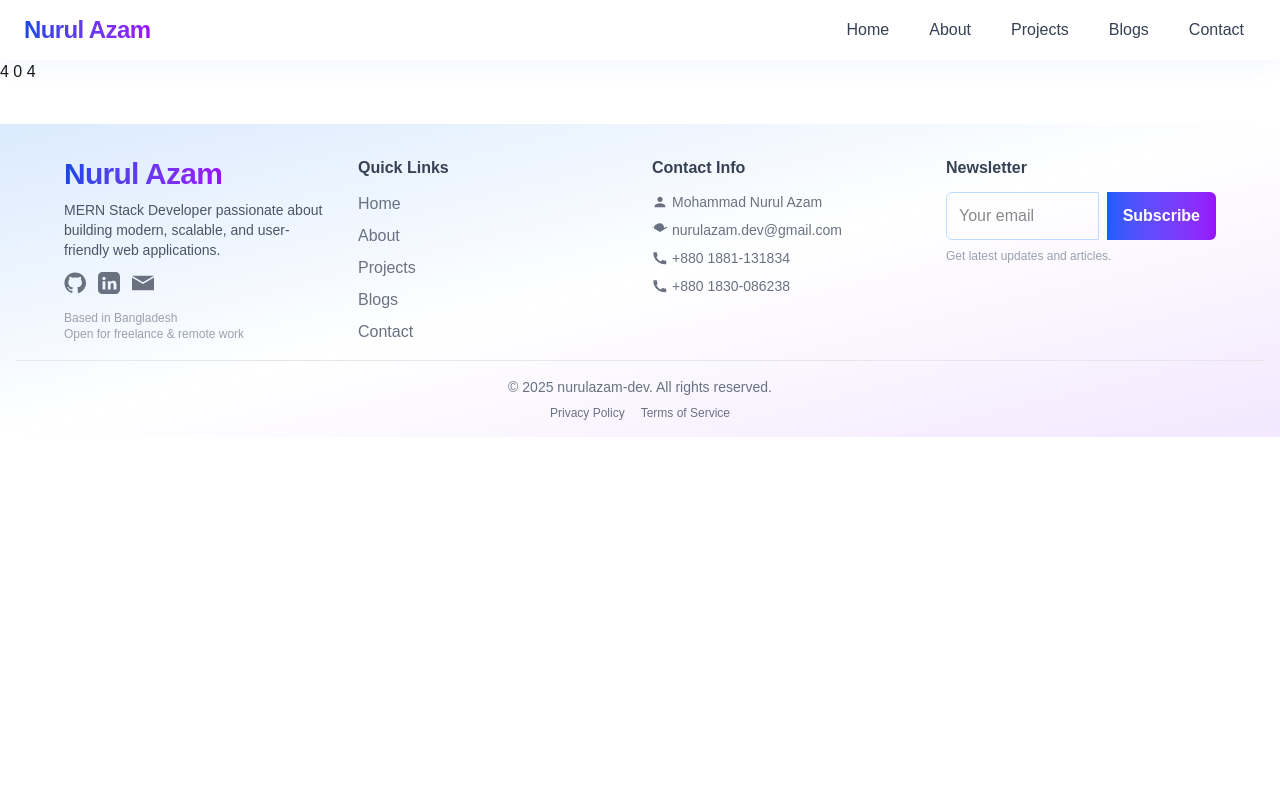
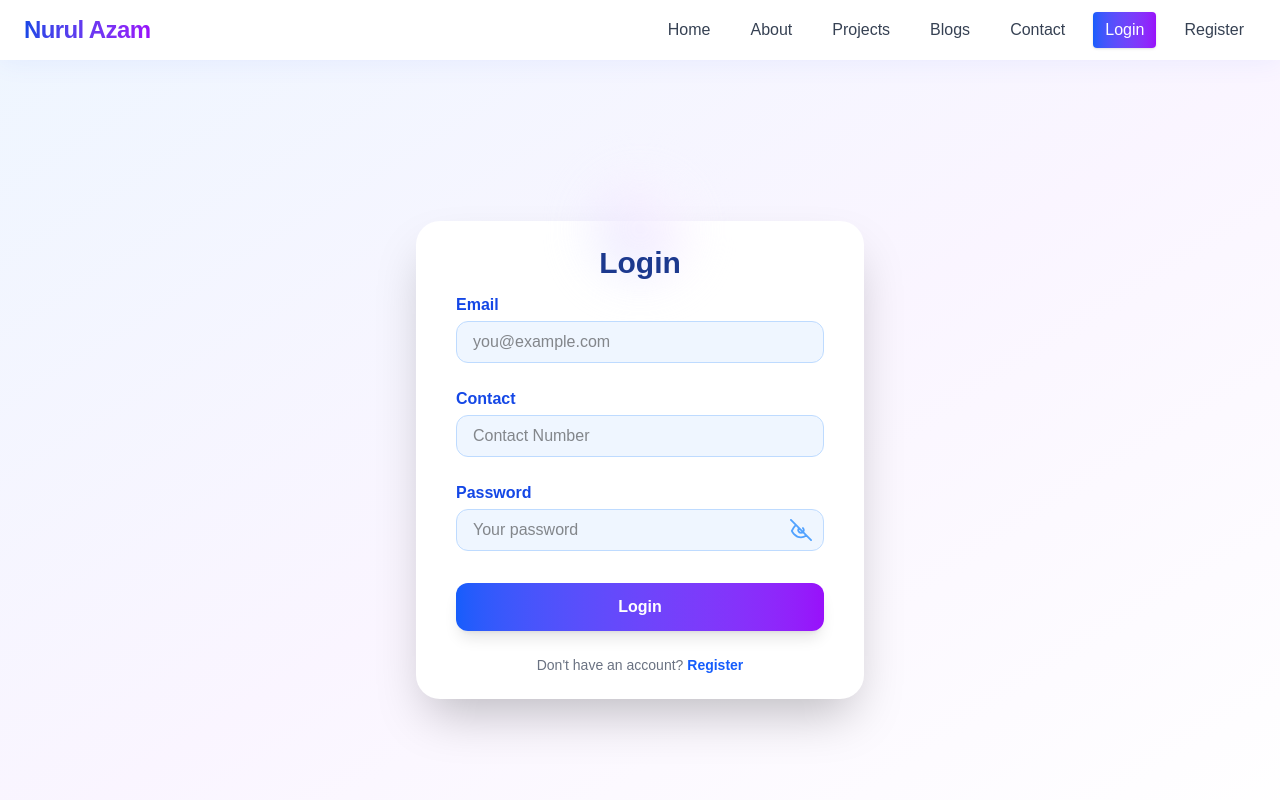
Before and after one commit to nurulazam-dev/nurulazamDev-portfolio-v3.0.0, a Next.js app: page /login in a window 1280 px wide. Before the commit this address had no page. Shown: the top 800 px of the page. Built offline with nearby package versions, Linux system fonts and the light colour scheme.

Commit message:
login page and component create and setup

```diff
--- /dev/null
+++ b/src/Components/Auth/Login.jsx
@@ -0,0 +1,131 @@
+import React, { useState } from "react";
+
+const Login = () => {
+  const [form, setForm] = useState({
+    email: "",
+    contact: "",
+    password: "",
+  });
+  const [showPassword, setShowPassword] = useState(false);
+
+  const handleChange = (e) => {
+    setForm({ ...form, [e.target.name]: e.target.value });
+  };
+
+  const handleSubmit = (e) => {
+    e.preventDefault();
+    // Handle login logic here
+    alert("Login submitted!");
+  };
+
+  return (
+    <section className="min-h-screen flex items-center justify-center bg-gradient-to-br from-blue-50 via-purple-50 to-white">
+      <div className="relative bg-white rounded-3xl shadow-2xl px-10 py-6 w-full max-w-md flex flex-col items-center">
+        <div className="absolute -top-10 left-1/2 -translate-x-1/2 w-24 h-24 bg-gradient-to-tr from-blue-100 via-purple-100 to-white rounded-full blur-xl opacity-80 z-0"></div>
+        <h2 className="text-3xl font-extrabold text-blue-900 mb-3 z-10">
+          Login
+        </h2>
+        <form className="w-full space-y-6 z-10" onSubmit={handleSubmit}>
+          <div>
+            <label
+              className="block text-blue-700 font-semibold mb-1"
+              htmlFor="email"
+            >
+              Email
+            </label>
+            <input
+              className="w-full px-4 py-2 rounded-xl border border-blue-200 focus:border-blue-500 outline-none bg-blue-50 transition"
+              type="email"
+              name="email"
+              id="email"
+              placeholder="you@example.com"
+              value={form.email}
+              onChange={handleChange}
+              required
+              autoComplete="email"
+            />
+          </div>
+          <div>
+            <label
+              className="block text-blue-700 font-semibold mb-1"
+              htmlFor="contact"
+            >
+              Contact
+            </label>
+            <input
+              className="w-full px-4 py-2 rounded-xl border border-blue-200 focus:border-blue-500 outline-none bg-blue-50 transition"
+              type="text"
+              name="contact"
+              id="contact"
+              placeholder="Contact Number"
+              value={form.contact}
+              onChange={handleChange}
+              required
+              autoComplete="tel"
+            />
+          </div>
+          <div>
+            <label
+              className="block text-blue-700 font-semibold mb-1"
+              htmlFor="password"
+            >
+              Password
+            </label>
+            <div className="relative">
+              <input
+                className="w-full px-4 py-2 rounded-xl border border-blue-200 focus:border-blue-500 outline-none bg-blue-50 transition pr-10"
+                type={showPassword ? "text" : "password"}
+                name="password"
+                id="password"
+                placeholder="Your password"
+                value={form.password}
+                onChange={handleChange}
+                required
+                autoComplete="current-password"
+              />
+              <button
+                type="button"
+                className="absolute right-3 top-1/2 -translate-y-1/2 text-blue-400 hover:text-blue-700"
+                onClick={() => setShowPassword((v) => !v)}
+                tabIndex={-1}
+              >
+                {showPassword ? (
+                  <svg width="22" height="22" fill="none" viewBox="0 0 24 24">
+                    <path
+                      d="M12 5c-7 0-10 7-10 7s3 7 10 7 10-7 10-7-3-7-10-7zm0 12c-2.8 0-5-2.2-5-5s2.2-5 5-5 5 2.2 5 5-2.2 5-5 5zm0-8a3 3 0 100 6 3 3 0 000-6z"
+                      fill="currentColor"
+                    />
+                  </svg>
+                ) : (
+                  <svg width="22" height="22" fill="none" viewBox="0 0 24 24">
+                    <path
+                      d="M1 1l22 22M17.94 17.94C16.13 19.13 14.13 20 12 20c-7 0-10-7-10-7a18.7 18.7 0 014.06-5.94M9.88 9.88A3 3 0 0012 15a3 3 0 002.12-5.12"
+                      stroke="currentColor"
+                      strokeWidth="2"
+                      strokeLinecap="round"
+                      strokeLinejoin="round"
+                    />
+                  </svg>
+                )}
+              </button>
+            </div>
+          </div>
+          <button
+            type="submit"
+            className="w-full py-3 mt-2 rounded-xl bg-gradient-to-r from-blue-600 to-purple-600 text-white font-bold shadow-lg hover:scale-[1.03] transition-transform"
+          >
+            Login
+          </button>
+        </form>
+        <div className="mt-6 text-sm text-gray-500 z-10">
+          Don&apos;t have an account?{" "}
+          <a href="#" className="text-blue-600 font-semibold hover:underline">
+            Register
+          </a>
+        </div>
+      </div>
+    </section>
+  );
+};
+
+export default Login;
--- a/src/Components/Shared/Header.jsx
+++ b/src/Components/Shared/Header.jsx
@@ -9,6 +9,8 @@ const navLinks = [
   { href: "/projects", label: "Projects" },
   { href: "/blogs", label: "Blogs" },
   { href: "/contact", label: "Contact" },
+  { href: "/login", label: "Login" },
+  { href: "/register", label: "Register" },
 ];
 
 const Header = () => {
--- /dev/null
+++ b/src/app/login/page.js
@@ -0,0 +1,11 @@
+"use client";
+
+import Login from "@/Components/Auth/Login";
+
+export default function LoginPage() {
+  return (
+    <>
+      <Login />
+    </>
+  );
+}
```
